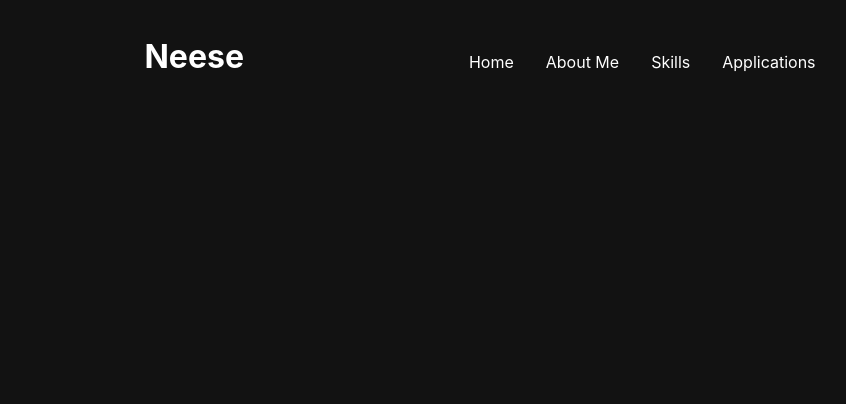
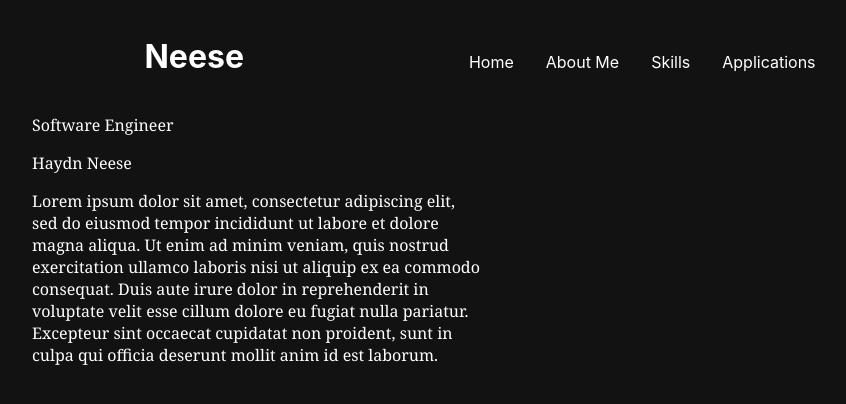
Before and after one commit to HaydnNeese/SoftwareEngineerPortfolio, a React (Create React App) app: page / in a window 1280 px wide. Shown: the top 404 px of the page, without its empty margins (160-1006 px from the left). Built offline with nearby package versions, Linux system fonts and the light colour scheme.

Commit message:
set up home component and body

```diff
--- a/src/App.js
+++ b/src/App.js
@@ -1,9 +1,14 @@
 import './App.css';
 import Header from './Header/Header';
+import Home from './Home/Home';
 
 function App() {
   return (
-    <Header/>
+    <div>
+      <Header/>
+
+      <Home/>
+    </div>
   );
 }
 
--- /dev/null
+++ b/src/Home/Home.css
@@ -0,0 +1,5 @@
+.home-body {
+    color: white;
+    font-family:Cambria, Cochin, Georgia, Times, 'Times New Roman', serif;
+    width: 50%;
+}
--- /dev/null
+++ b/src/Home/Home.js
@@ -0,0 +1,29 @@
+import './Home.css';
+
+const Home = () => {
+    return (
+        <div className='home-body'>
+            {/* TODO return to wordsmith this */}
+            {/* TODO needs more styling */}
+            <p className='job-title'>Software Engineer</p>
+            <p className='owner-name'>Haydn Neese</p>
+            <p className='welcome-message'>
+                Lorem ipsum dolor sit amet,
+                consectetur adipiscing elit,
+                sed do eiusmod tempor incididunt
+                ut labore et dolore magna aliqua.
+                Ut enim ad minim veniam, quis nostrud
+                exercitation ullamco laboris nisi ut
+                aliquip ex ea commodo consequat.
+                Duis aute irure dolor in reprehenderit
+                in voluptate velit esse cillum dolore
+                eu fugiat nulla pariatur.
+                Excepteur sint occaecat cupidatat non
+                proident, sunt in culpa qui officia
+                deserunt mollit anim id est laborum.
+            </p>
+        </div>
+    )
+};
+
+export default Home;
```
